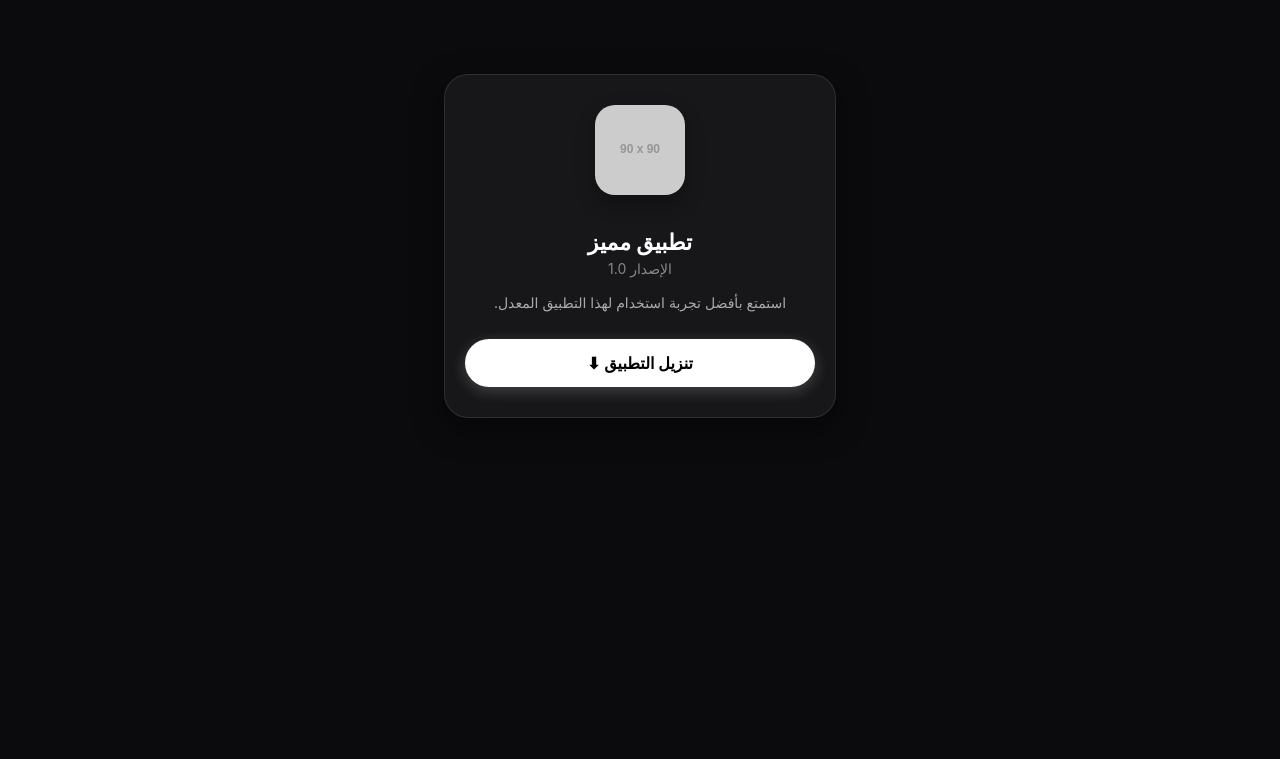
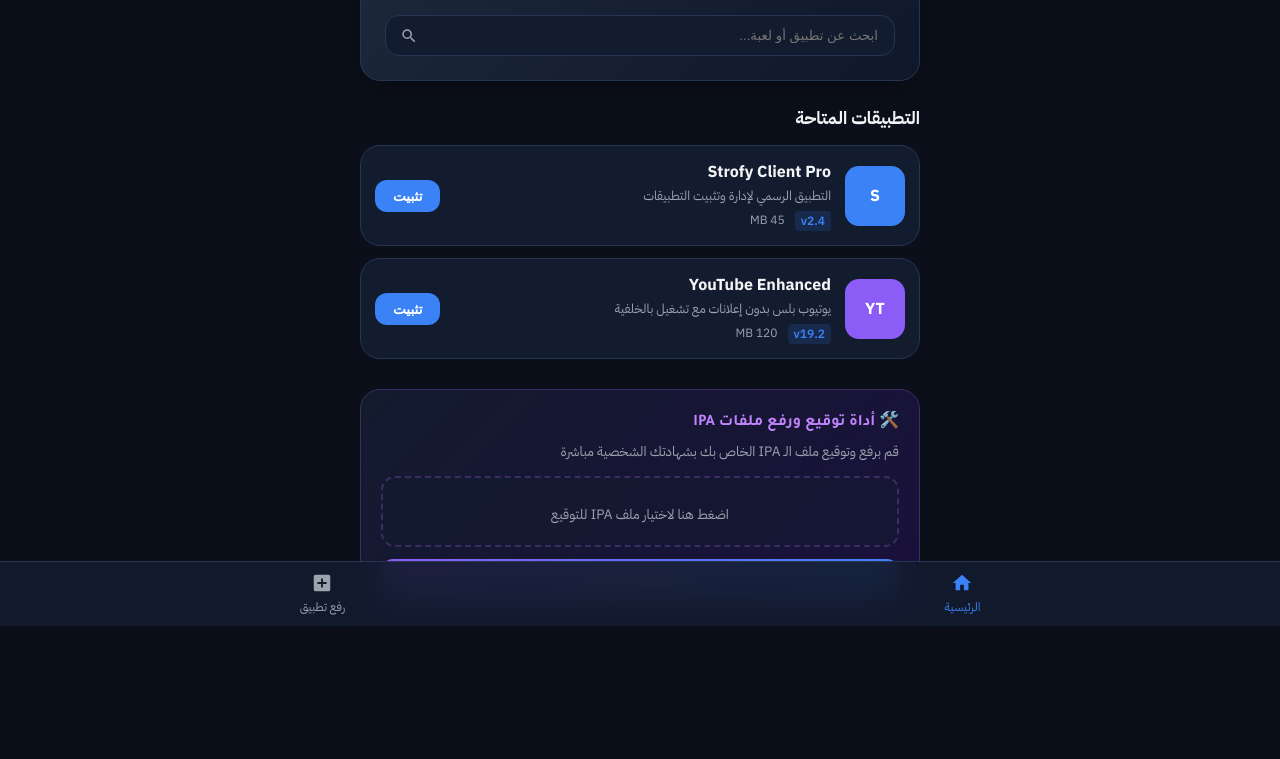
Before and after one commit to azawy-iq/Strofy-iq, a website: page index.html in a window 1280 px wide. Shown: the part 174-933 px from the top of the page. Before the commit the page ends 840 px from the top, so only its background shows below. Drawn offline with Linux system fonts and the light colour scheme; placeholder pictures from the web are drawn by us.

Commit message:
Update index.html

```diff
--- a/index.html
+++ b/index.html
@@ -2,106 +2,182 @@
 <html lang="ar" dir="rtl">
 <head>
 <meta charset="UTF-8">
-    <meta name="viewport" content="width=device-width, initial-scale=1.0">
-    <title>تحميل التطبيق</title>
+<meta name="viewport" content="width=device-width, initial-scale=1.0, maximum-scale=1.0, user-scalable=no, viewport-fit=cover">
+<title>ستروفي — متجر وتوقيع التطبيقات</title>
+<link href="https://fonts.googleapis.com/css2?family=Tajawal:wght@400;500;700;800;900&family=IBM+Plex+Sans+Arabic:wght@300;400;500;600;700&display=swap" rel="stylesheet">
 <style>
+  :root {
+    --bg: #0b0f19;
+    --surface: #131b2e;
+    --surface-card: #1a233a;
+    --border: #263554;
+    --text: #f3f4f6;
+    --muted: #9ca3af;
+    --primary: #3b82f6;
+    --success: #10b981;
+    --radius: 20px;
+    --shadow: 0 10px 30px -10px rgba(0,0,0,0.5);
+  }
+  * { box-sizing: border-box; margin: 0; padding: 0; -webkit-tap-highlight-color: transparent; }
   body {
-            background-color: #0b0b0e;
-            color: #ffffff;
-            font-family: -apple-system, BlinkMacSystemFont, "Segoe UI", Roboto, sans-serif;
-            margin: 0;
-            padding: 20px;
-            display: flex;
-            flex-direction: column;
-            align-items: center;
-            justify-content: center;
+    background: var(--bg);
+    color: var(--text);
+    font-family: 'IBM Plex Sans Arabic', sans-serif;
     min-height: 100vh;
-            text-align: center;
+    padding-bottom: 90px;
   }
+  h1, h2, h3, .brand { font-family: 'Tajawal', sans-serif; }
+  header {
+    position: sticky; top: 0; z-index: 50;
+    background: rgba(11, 15, 25, 0.85);
+    backdrop-filter: blur(16px);
+    border-bottom: 1px solid var(--border);
+    padding: 14px 20px;
+  }
+  .nav-container {
+    max-width: 600px; margin: 0 auto;
+    display: flex; justify-content: space-between; align-items: center;
+  }
+  .brand {
+    display: flex; align-items: center; gap: 10px;
+    font-size: 1.35rem; font-weight: 900; color: #fff;
+  }
+  .brand-logo-img {
+    width: 38px; height: 38px; border-radius: 10px;
+    object-fit: contain; background: #000; border: 1px solid var(--border);
+  }
+  .header-badge {
+    background: rgba(16, 185, 129, 0.15); color: var(--success);
+    font-size: 0.75rem; font-weight: 700; padding: 4px 10px; border-radius: 20px;
+  }
+  .container { max-width: 600px; margin: 0 auto; padding: 20px; }
+  .hero-banner {
+    background: linear-gradient(135deg, #1e293b, #0f172a);
+    border: 1px solid var(--border); border-radius: var(--radius);
+    padding: 24px; text-align: center; margin-bottom: 24px; box-shadow: var(--shadow);
+  }
+  .hero-banner h1 { font-size: 1.5rem; font-weight: 800; margin-bottom: 8px; }
+  .hero-banner p { color: var(--muted); font-size: 0.9rem; margin-bottom: 18px; }
+  .search-box { position: relative; width: 100%; }
+  .search-box input {
+    width: 100%; background: var(--surface); border: 1px solid var(--border);
+    padding: 12px 16px 12px 44px; border-radius: 14px; color: var(--text); outline: none;
+  }
+  .search-box svg {
+    position: absolute; left: 15px; top: 50%; transform: translateY(-50%);
+    width: 18px; height: 18px; fill: var(--muted);
+  }
+  .section-title {
+    font-size: 1.1rem; font-weight: 700; margin-bottom: 14px;
+    display: flex; justify-content: space-between; align-items: center;
+  }
+  .apps-list { display: flex; flex-direction: column; gap: 12px; margin-bottom: 30px; }
   .app-card {
-            background: rgba(255, 255, 255, 0.05);
-            border: 1px solid rgba(255, 255, 255, 0.1);
-            border-radius: 24px;
-            padding: 30px 20px;
-            max-width: 350px;
-            width: 100%;
-            box-shadow: 0 10px 30px rgba(0,0,0,0.5);
+    background: var(--surface); border: 1px solid var(--border);
+    border-radius: var(--radius); padding: 14px; display: flex; align-items: center; gap: 14px;
   }
-        .app-icon {
-            width: 90px;
-            height: 90px;
-            border-radius: 20px;
-            margin-bottom: 20px;
-            box-shadow: 0 8px 20px rgba(0,0,0,0.3);
+  .app-icon { width: 60px; height: 60px; border-radius: 14px; background: var(--surface-card); object-fit: cover; }
+  .app-info { flex: 1; min-width: 0; }
+  .app-name { font-size: 1rem; font-weight: 700; margin-bottom: 2px; }
+  .app-desc { color: var(--muted); font-size: 0.8rem; margin-bottom: 6px; }
+  .app-meta { display: flex; gap: 10px; font-size: 0.75rem; color: var(--muted); }
+  .badge-ver { background: rgba(59, 130, 246, 0.15); color: var(--primary); padding: 1px 6px; border-radius: 4px; font-weight: 600; }
+  .install-btn {
+    background: var(--primary); color: white; border: none; padding: 8px 18px;
+    border-radius: 12px; font-weight: 700; font-size: 0.85rem; cursor: pointer;
   }
-        h1 {
-            font-size: 22px;
-            margin: 10px 0 5px 0;
+  .tool-card {
+    background: linear-gradient(135deg, #131b2e, #1a103c);
+    border: 1px solid #3b2c63; border-radius: var(--radius); padding: 20px; margin-bottom: 30px;
   }
-        .version {
-            color: #888;
-            font-size: 14px;
-            margin-bottom: 15px;
+  .tool-card h3 { font-size: 1rem; margin-bottom: 8px; color: #c084fc; }
+  .tool-card p { color: var(--muted); font-size: 0.85rem; margin-bottom: 14px; }
+  .upload-file-box {
+    border: 2px dashed #3b2c63; border-radius: 14px; padding: 20px; text-align: center;
+    background: rgba(19, 27, 46, 0.5); cursor: pointer;
   }
-        .description {
-            color: #aaa;
-            font-size: 14px;
-            line-height: 1.6;
-            margin-bottom: 25px;
+  .upload-file-box span { display: block; font-size: 0.85rem; color: var(--muted); margin-top: 6px; }
+  .action-btn-full {
+    width: 100%; margin-top: 12px; background: linear-gradient(135deg, #8b5cf6, #3b82f6);
+    color: #fff; border: none; padding: 12px; border-radius: 12px; font-weight: 700; cursor: pointer;
   }
-        .download-btn {
-            background-color: #ffffff;
-            color: #000000;
-            text-decoration: none;
-            font-weight: bold;
-            padding: 14px 0;
-            width: 100%;
-            display: block;
-            border-radius: 50px;
-            font-size: 16px;
-            box-shadow: 0 4px 15px rgba(255,255,255,0.2);
-            transition: 0.2s;
+  .bottom-nav {
+    position: fixed; bottom: 0; left: 0; right: 0;
+    background: rgba(19, 27, 46, 0.92); backdrop-filter: blur(16px);
+    border-top: 1px solid var(--border); display: flex; justify-content: space-around; padding: 10px 0;
   }
-        .download-btn:active {
-            transform: scale(0.98);
+  .nav-item {
+    background: none; border: none; color: var(--muted); font-family: inherit;
+    font-size: 0.75rem; display: flex; flex-direction: column; align-items: center; gap: 4px; cursor: pointer;
   }
-    </label>
+  .nav-item.active { color: var(--primary); }
+  .nav-item svg { width: 22px; height: 22px; fill: currentColor; }
 </style>
 </head>
 <body>
 
-    <div class="app-card">
-        <!-- أيقونة التطبيق -->
-        <img id="appIcon" class="app-icon" src="" alt="App Icon">
+<header>
+  <div class="nav-container">
+    <div class="brand">
+      <img src="logo.png" alt="Strofy" class="brand-logo-img">
+      <span>ستروفي | Strofy</span>
+    </div>
+    <div class="header-badge">متجر آمن</div>
+  </div>
+</header>
 
-        <!-- اسم التطبيق -->
-        <h1 id="appName">اسم التطبيق</h1>
-
-        <!-- الإصدار والتصنيف -->
-        <div id="appVersion" class="version">الإصدار 1.0</div>
-
-        <!-- وصف التطبيق -->
-        <p id="appDesc" class="description">وصف مختصر يوضح مميزات التطبيق وكيفية عمله بشكل آمن وسهل.</p>
-
-        <!-- زر التحميل المباشر (أو التثبيت عبر itms-services) -->
-        <a id="downloadLink" href="#" class="download-btn">تنزيل التطبيق ⬇</a>
+<main class="container">
+  <div class="hero-banner">
+    <h1>متجر وتوقيع التطبيقات</h1>
+    <p>حمّل أحدث التطبيقات المعدلة وثبتها مباشرة على جهازك</p>
+    <div class="search-box">
+      <svg viewBox="0 0 24 24"><path d="M15.5 14h-.79l-.28-.27A6.471 6.471 0 0 0 16 9.5 6.5 6.5 0 1 0 9.5 16c1.61 0 3.09-.59 4.23-1.57l.27.28v.79l5 4.99L20.49 19l-4.99-5zm-6 0C7.01 14 5 11.99 5 9.5S7.01 5 9.5 5 14 7.01 14 9.5 11.99 14 9.5 14z"/></svg>
+      <input type="text" id="searchInput" placeholder="ابحث عن تطبيق أو لعبة...">
+    </div>
   </div>
 
-    <script>
-        // قراءة المعلومات المتغيرة من الرابط (Query Parameters) لتغيير محتوى الصفحة بحسب التطبيق الذي تم الضغط عليه
-        const urlParams = new URLSearchParams(window.location.search);
-        const name = urlParams.get('name') || 'تطبيق مميز';
-        const version = urlParams.get('ver') || '1.0';
-        const icon = urlParams.get('icon') || 'https://via.placeholder.com/90';
-        const link = urlParams.get('link') || '#';
-        const desc = urlParams.get('desc') || 'استمتع بأفضل تجربة استخدام لهذا التطبيق المعدل.';
+  <div class="section-title"><span>التطبيقات المتاحة</span></div>
 
-        document.getElementById('appName').innerText = name;
-        document.getElementById('appVersion').innerText = "الإصدار " + version;
-        document.getElementById('appIcon').src = icon;
-        document.getElementById('downloadLink').href = link;
-        document.getElementById('appDesc').innerText = desc;
-    </script>
+  <div class="apps-list">
+    <div class="app-card">
+      <div class="app-icon" style="background:#3b82f6; display:flex; align-items:center; justify-content:center; color:#fff; font-weight:bold;">S</div>
+      <div class="app-info">
+        <div class="app-name">Strofy Client Pro</div>
+        <div class="app-desc">التطبيق الرسمي لإدارة وتثبيت التطبيقات</div>
+        <div class="app-meta"><span class="badge-ver">v2.4</span><span>45 MB</span></div>
+      </div>
+      <button class="install-btn" onclick="alert('جارٍ تجهيز التثبيت المباشر...')">تثبيت</button>
+    </div>
+
+    <div class="app-card">
+      <div class="app-icon" style="background:#8b5cf6; display:flex; align-items:center; justify-content:center; color:#fff; font-weight:bold;">YT</div>
+      <div class="app-info">
+        <div class="app-name">YouTube Enhanced</div>
+        <div class="app-desc">يوتيوب بلس بدون إعلانات مع تشغيل بالخلفية</div>
+        <div class="app-meta"><span class="badge-ver">v19.2</span><span>120 MB</span></div>
+      </div>
+      <button class="install-btn" onclick="alert('جارٍ تجهيز التثبيت المباشر...')">تثبيت</button>
+    </div>
+  </div>
+
+  <div class="tool-card">
+    <h3>🛠️ أداة توقيع ورفع ملفات IPA</h3>
+    <p>قم برفع وتوقيع ملف الـ IPA الخاص بك بشهادتك الشخصية مباشرة</p>
+    <div class="upload-file-box" onclick="alert('اختر ملف الـ IPA من جهازك')">
+      <span>اضغط هنا لاختيار ملف IPA للتوقيع</span>
+    </div>
+    <button class="action-btn-full" onclick="alert('تم تفعيل وضع التوقيع!')">بدء التوقيع والتثبيت</button>
+  </div>
+</main>
+
+<nav class="bottom-nav">
+  <button class="nav-item active">
+    <svg viewBox="0 0 24 24"><path d="M10 20v-6h4v6h5v-8h3L12 3 2 12h3v8z"/></svg>الرئيسية
+  </button>
+  <button class="nav-item" onclick="alert('أقسام المتجر قيد التحديث')">
+    <svg viewBox="0 0 24 24"><path d="M19 3H5c-1.1 0-2 .9-2 2v14c0 1.1.9 2 2 2h14c1.1 0 2-.9 2-2V5c0-1.1-.9-2-2-2zm-2 10h-4v4h-2v-4H7v-2h4V7h2v4h4v2z"/></svg>رفع تطبيق
+  </button>
+</nav>
 
 </body>
 </html>
```
Lines whose indentation alone changed are shown as unchanged.
